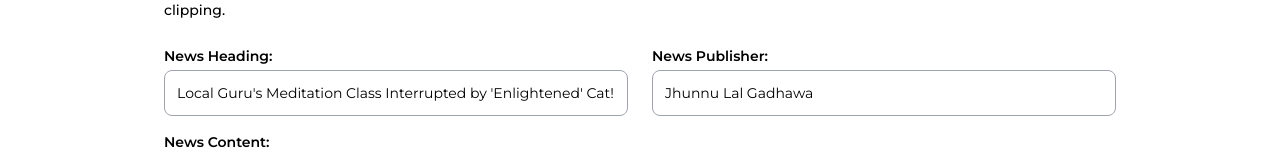
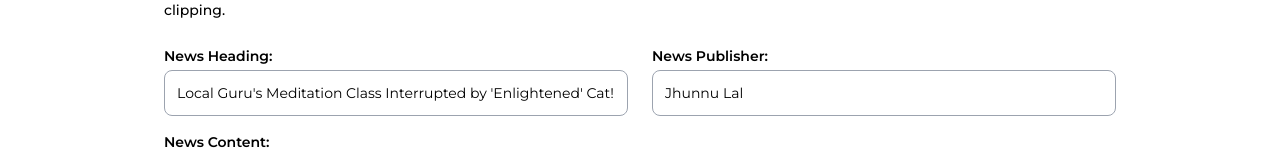
Before and after one commit to vijayhardaha/jhunnu-samachar, a Next.js app: page / in a window 1280 px wide. Shown: the part 168-322 px from the top of the page. Built offline with nearby package versions, Linux system fonts and the light colour scheme; no server answers; a web font is replaced by a local one.

Commit message:
refactor: change default publisher name

```diff
--- a/src/constants/news.js
+++ b/src/constants/news.js
@@ -9,7 +9,7 @@ export const DEFAULT_NEWS_DATA = {
 		"In an amusing turn of events, a local meditation guru's class was hilariously disrupted by a cat named Whiskers, who decided to join the session mid-silence. The cat, known for its impeccable timing, wandered in and promptly began ‘meditating’ on the guru’s cushion, leaving attendees in stitches.\n\n" +
 		"The guru, known for his calm demeanor, embraced the moment, declaring that Whiskers had achieved ‘enlightenment’ faster than anyone in the room. The class ended with laughter and a new spiritual lesson: sometimes, enlightenment comes on four paws and a tail!\n\n" +
 		"Attendees left the session with smiles and a new story to tell, while Whiskers basked in the newfound fame, seemingly unfazed by the commotion.",
-	publisher: "Jhunnu Lal Gadhawa",
+	publisher: "Jhunnu Lal",
 	type: "jpeg",
 	scale: 2,
 	quality: 0.5,
```
